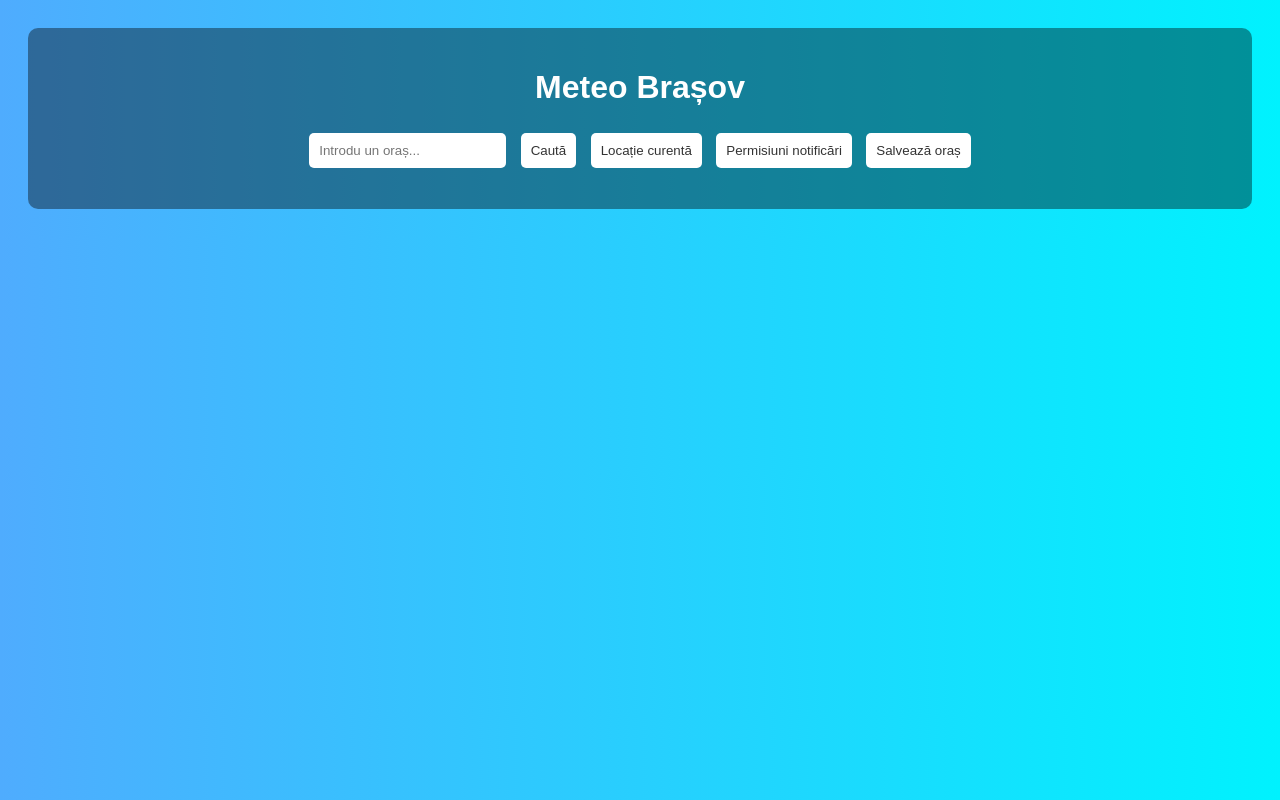
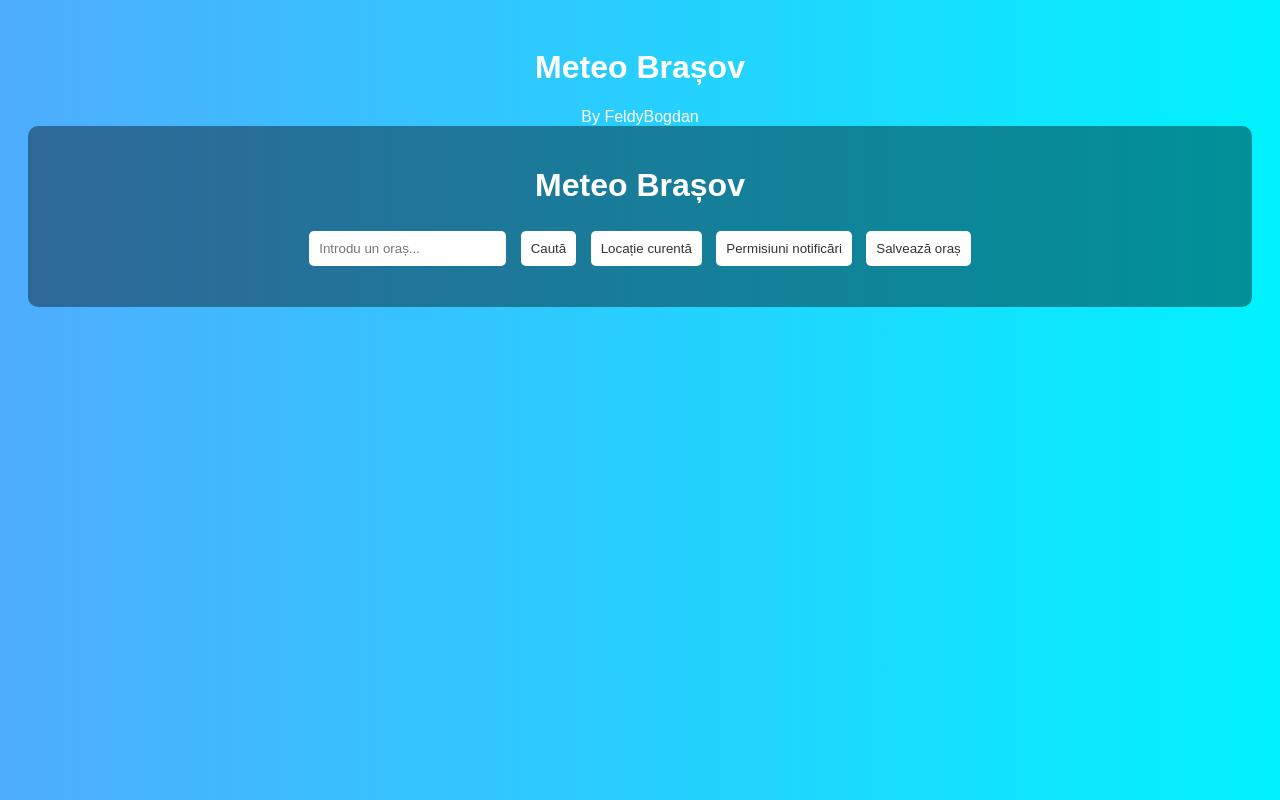
Before and after one commit to feldyb/METEO, a plain HTML site: page index.html in a window 1280 px wide. Drawn offline with Linux system fonts and the light colour scheme.

Commit message:
Update index.html

```diff
--- a/index.html
+++ b/index.html
@@ -8,6 +8,10 @@
   <link rel="stylesheet" href="style.css">
 </head>
 <body>
+  <div id="splash-screen">
+  <h1 class="logo">Meteo Brașov</h1>
+  <span class="author">By FeldyBogdan</span>
+  </div>
   <div class="container">
     <h1>Meteo Brașov</h1>
     <input type="text" id="cityInput" placeholder="Introdu un oraș...">
```
